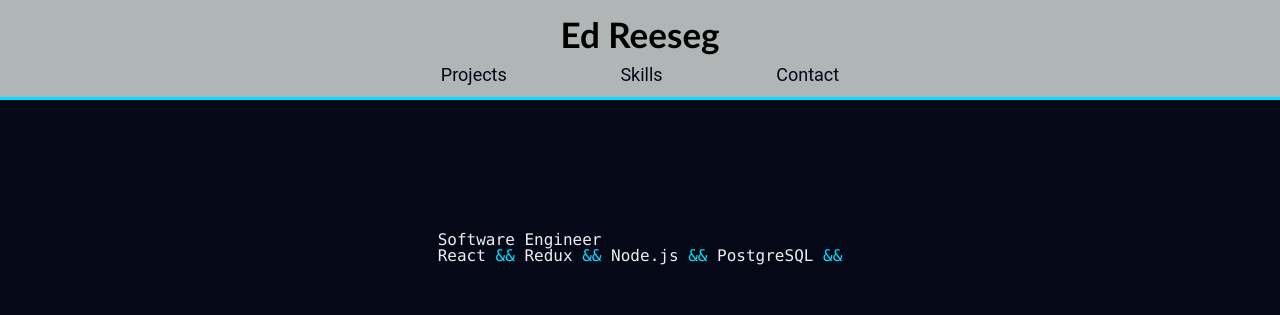
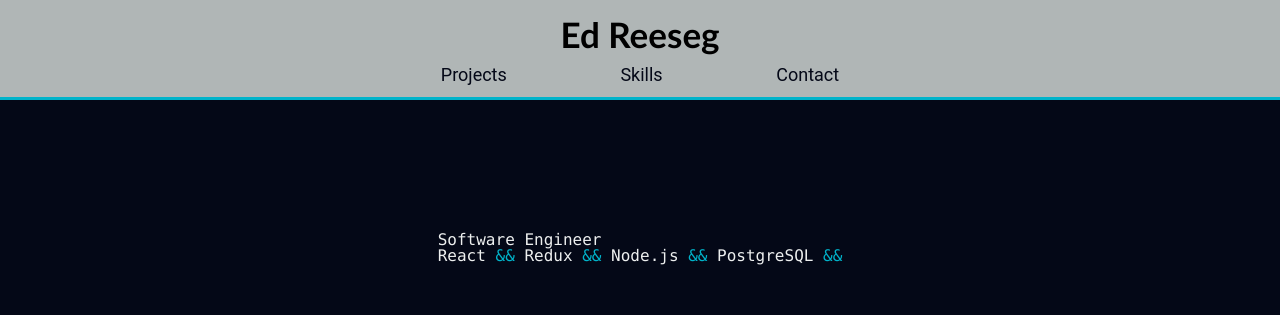
Before and after one commit to edreeseg/edreeseg.com, a React (Create React App) app: page / in a window 1280 px wide. Shown: the top 315 px of the page. Built offline with nearby package versions, Linux system fonts and the light colour scheme.

Commit message:
Changing accent color and adjusting anchor tag order in footer

```diff
--- a/src/components/Contact/index.js
+++ b/src/components/Contact/index.js
@@ -7,8 +7,8 @@ function Contact() {
             <h2>Contact</h2>
             <p>Feel free to get in touch through social media if convenient, I'm always happy to have a conversation!</p>
             <div className="contact-social-media">
+                <a href="https://github.com/edreeseg" target="_blank" rel="noreferrer noopener">GitHub</a>
                 <a href="https://www.linkedin.com/in/ed-reeseg-30a8b284/" target="_blank" rel="noreferrer noopener">LinkedIn</a>
-                <a href="https://github.com/edreeseg" target="_blank" rel="noreferrer noopener">GitHub</a>
                 <a href="https://twitter.com/edreeseg" target="_blank" rel="noreferrer noopener">Twitter</a>
             </div>
             <p>It may take me a bit longer to notice, but I'm happy to receive an email, too.</p>
--- a/src/styles/variables.scss
+++ b/src/styles/variables.scss
@@ -5,7 +5,7 @@ $desktop: "only screen and (min-width: 1100px)";
 
 // Colors
 $base-color: #edefef;
-$accent-color: #01E0FE;
+$accent-color: #00b3ca;
 $secondary-color: #827F84;
 $tertiary-color: #6E6C6D;
 $dark-accent: #040817;
```
